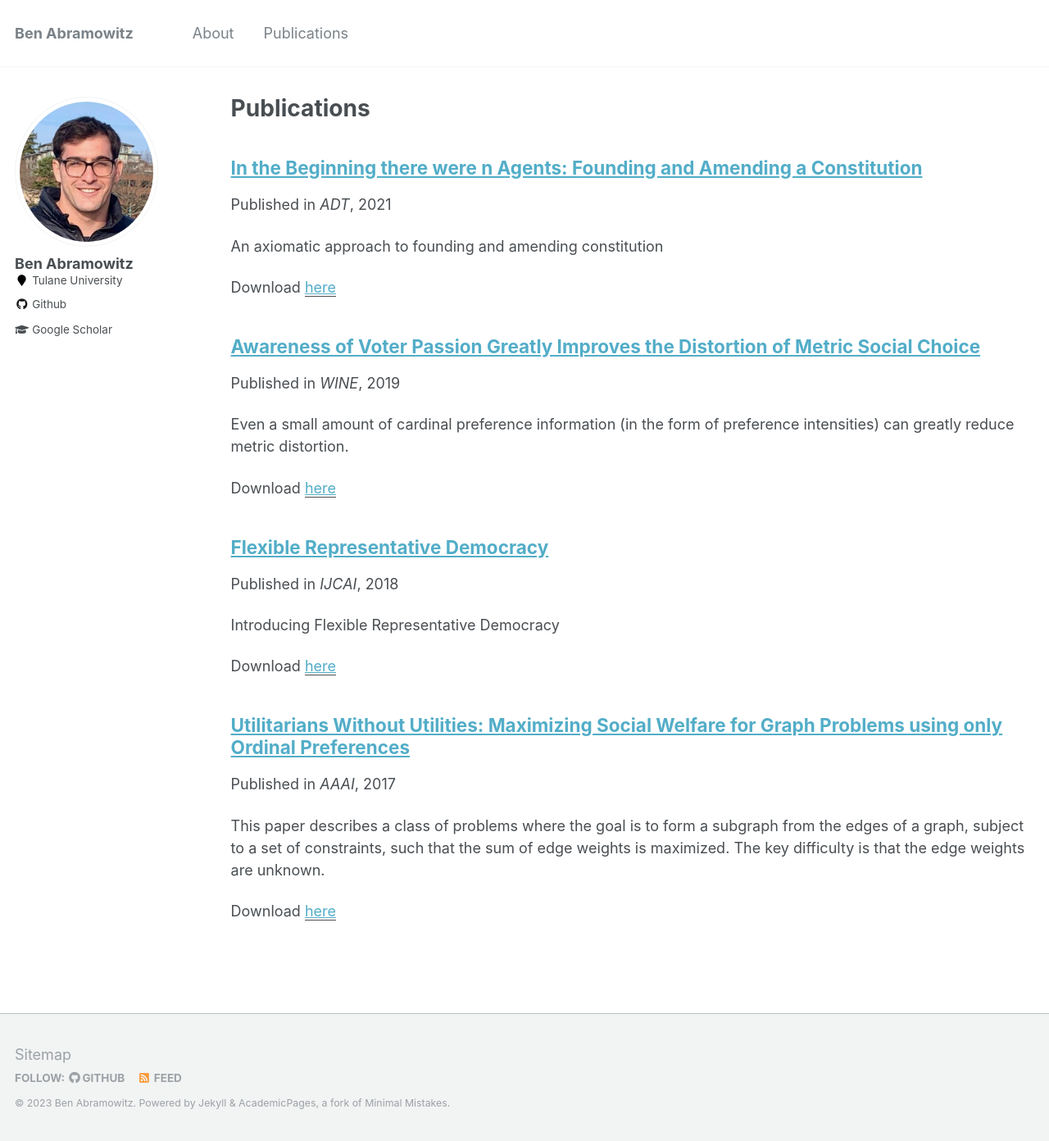
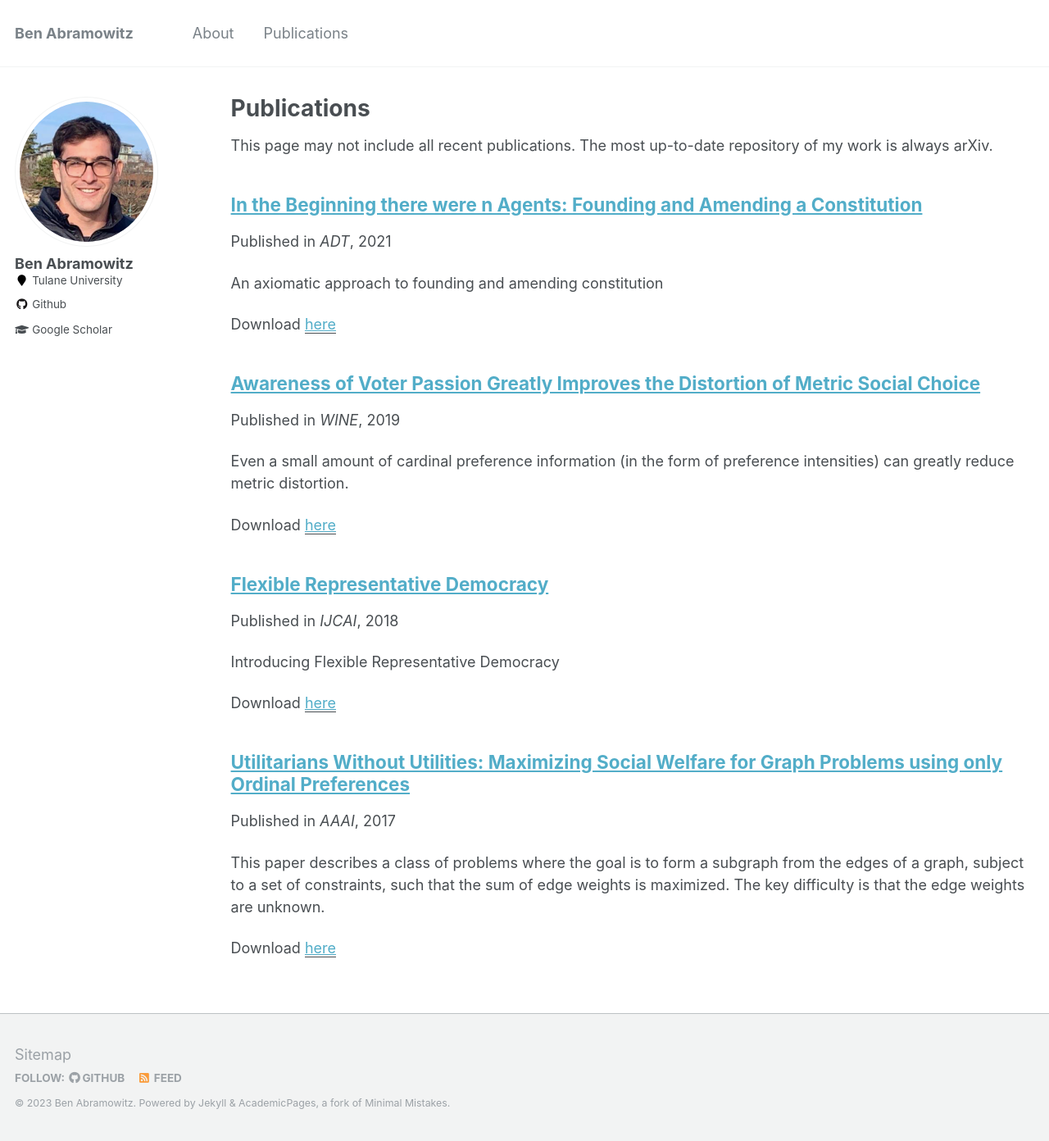
Before and after one commit to BenAbramowitz/BenAbramowitz.github.io, a Jekyll site: the page built from _pages/publications.md, in a window 1280 px wide and 1392 px high. Shown: the whole window at 82% size. Built offline with Jekyll 4.4.1, drawn with Linux system fonts in a browser that asks for light colours.

Commit message:
Update publications.md

```diff
--- a/_pages/publications.md
+++ b/_pages/publications.md
@@ -9,6 +9,8 @@ author_profile: true
   You can also find my articles on <u><a href="{{author.googlescholar}}">my Google Scholar profile</a>.</u>
 {% endif %}
 
+This page may not include all recent publications. The most up-to-date repository of my work is always arXiv.
+
 {% include base_path %}
 
 {% for post in site.publications reversed %}
```
